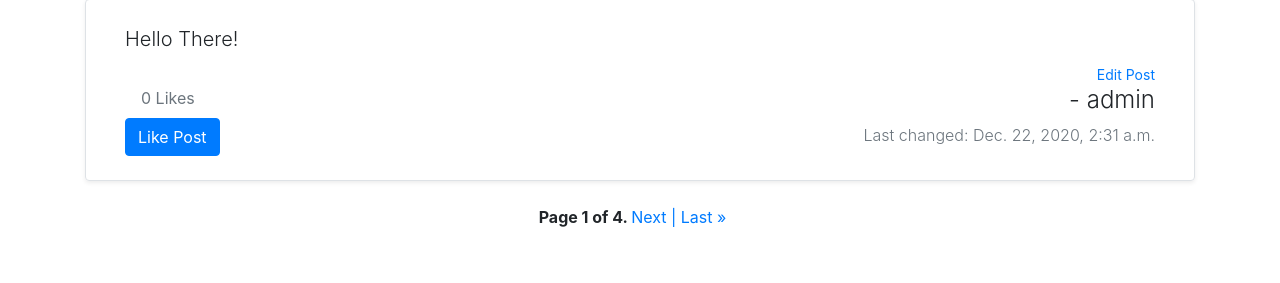
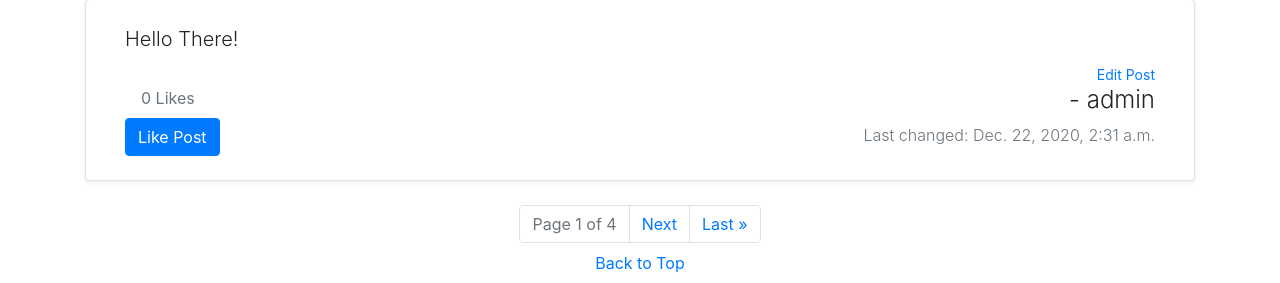
Before and after one commit to sflems/led-board-manager, a Django app: page / in a window 1280 px wide. Shown: the part 2309-2592 px from the top of the page. Before the commit the page ends 2536 px from the top, so only its background shows below. Run offline with Django 3.2, Linux system fonts and the light colour scheme; a user stored in the database is signed in; data comes from the database, SQL or seed files in the repository; some libraries are stand-ins or nearby versions.

Commit message:
Bootstrapped Pagination

```diff
--- a/network/static/network/styles.css
+++ b/network/static/network/styles.css
@@ -1,6 +1,6 @@
 .truncate {
 	overflow: hidden;
 	display: -webkit-box;
-    -webkit-line-clamp: 5;
-    -webkit-box-orient: vertical;
+	-webkit-box-orient: vertical;
+	-webkit-line-clamp: 5;
 }
--- a/network/templates/network/index.html
+++ b/network/templates/network/index.html
@@ -31,21 +31,24 @@
 		</div>
 	</div>
 
-	<div class="pagination container justify-content-center">
-		<span class="step-links">
-			{% if page_obj.has_previous %}
-				<a href="?page=1">&laquo; First |</a>
-				<a href="?page={{ page_obj.previous_page_number }}"> Previous</a>
-			{% endif %}
+	<div class="page-nav row justify-content-center">
+		<nav class="" aria-label="Page navigation">
+			<ul class="pagination nav nav-fill">
+				{% if page_obj.has_previous %}
+					<li class="page-item"><a class="page-link" href="?page=1">&laquo; First</a></li>
+					<li class="page-item"><a class="page-link" href="?page={{ page_obj.previous_page_number }}">Prev.</a></li>
+				{% endif %}
 
-			<strong class="current">
-				Page {{ page_obj.number }} of {{ page_obj.paginator.num_pages }}.
-			</strong>
+				<li class="page-item disabled"><a class="page-link" href="#">Page {{ page_obj.number }} of {{ page_obj.paginator.num_pages }}</a></li>
 
-			{% if page_obj.has_next %}
-				<a href="?page={{ page_obj.next_page_number }}">Next |</a>
-				<a href="?page={{ page_obj.paginator.num_pages }}"> Last &raquo;</a>
-			{% endif %}
-		</span>
+				{% if page_obj.has_next %}
+					<li class="page-item"><a class="page-link" href="?page={{ page_obj.next_page_number }}">Next</a></li>
+					<li class="page-item"><a class="page-link" href="?page={{ page_obj.paginator.num_pages }}"> Last &raquo;</a></li>
+				{% endif %}
+			</ul>
+		</nav>
+	</div>
+	<div class="page-nav row m-2 justify-content-center">
+		<a href="#">Back to Top</a>
 	</div>
 {% endblock body %}
```
